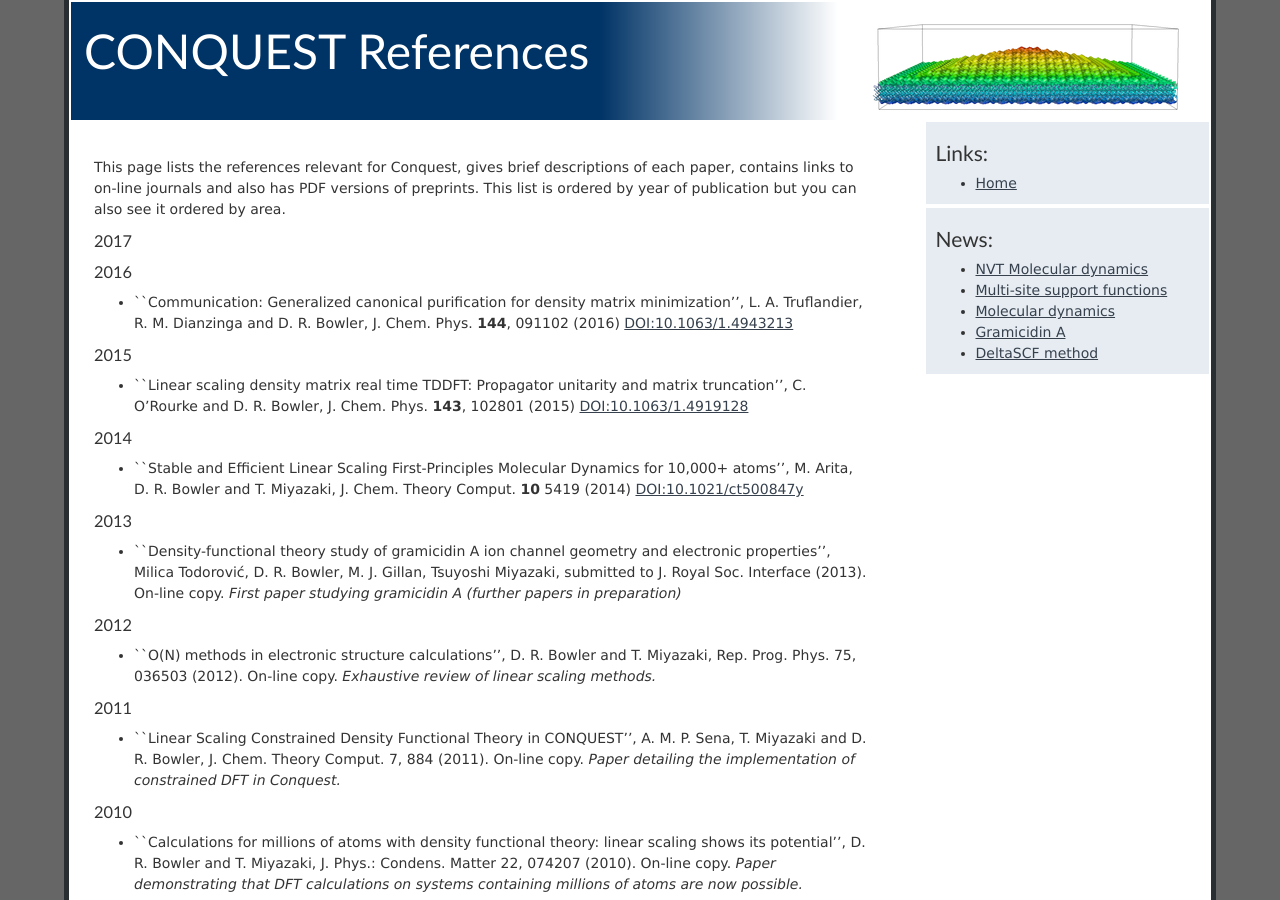
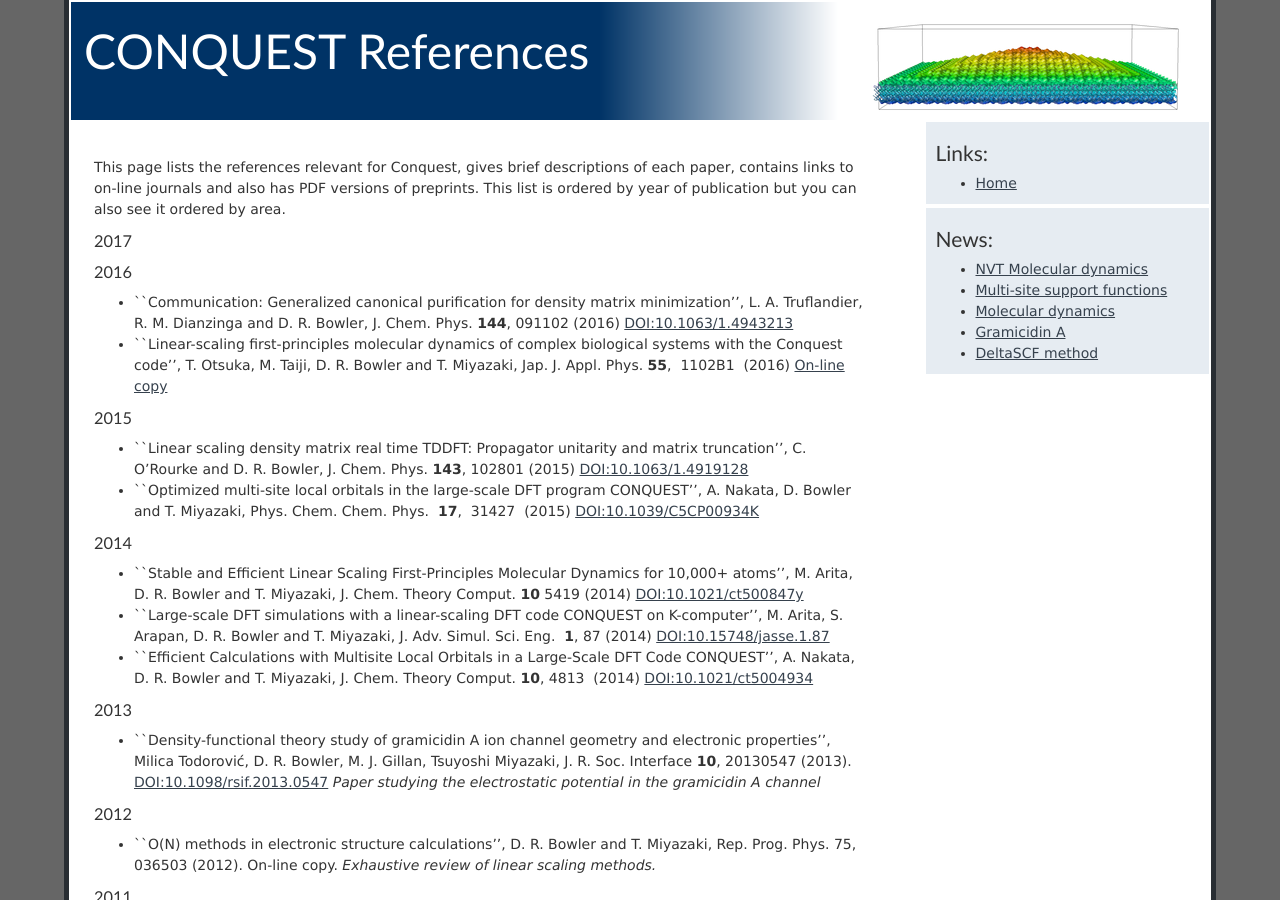
Before and after one commit to OrderN/OrderN.github.io, a Jekyll site: the page built from references.markdown, in a window 1280 px wide and 900 px high. Built offline with Jekyll 4.4.1, drawn with Linux system fonts in a browser that asks for light colours.

Commit message:
Updating old references and adding new
Added 2014-2016

```diff
--- a/references.markdown
+++ b/references.markdown
@@ -15,21 +15,25 @@
 <a name="Y2016"></a>
 
 * ``Communication: Generalized canonical purification for density matrix minimization'', L. A. Truflandier, R. M. Dianzinga and D. R. Bowler, J. Chem. Phys. **144**, 091102 (2016) [DOI:10.1063/1.4943213](http://dx.doi.org/10.1063/1.4943213)
+* ``Linear-scaling first-principles molecular dynamics of complex biological systems with the Conquest code'', T. Otsuka, M. Taiji, D. R. Bowler and T. Miyazaki, Jap. J. Appl. Phys. **55**,  1102B1  (2016) [On-line copy](http://iopscience.iop.org/article/10.7567/JJAP.55.1102B1)
 
 ### 2015
 <a name="Y2015"></a>
 
    * ``Linear scaling density matrix real time TDDFT: Propagator unitarity and matrix truncation'', C. O'Rourke and D. R. Bowler, J. Chem. Phys. **143**, 102801 (2015) [DOI:10.1063/1.4919128](http://dx.doi.org/10.1063/1.4919128)
+   * ``Optimized multi-site local orbitals in the large-scale DFT program CONQUEST'', A. Nakata, D. Bowler and T. Miyazaki, Phys. Chem. Chem. Phys.  **17**,  31427  (2015) [DOI:10.1039/C5CP00934K](http://dx.doi.org/10.1039/C5CP00934K)
 
 ### 2014
 <a name="Y2014"></a>
 
-* ``Stable and Efficient Linear Scaling First-Principles Molecular Dynamics for 10,000+ atoms'', M. Arita,  D. R. Bowler and T. Miyazaki, J. Chem. Theory Comput. **10** 5419 (2014) [DOI:10.1021/ct500847y](http://dx.doi.org/10.1021/ct500847y)
+   * ``Stable and Efficient Linear Scaling First-Principles Molecular Dynamics for 10,000+ atoms'', M. Arita,  D. R. Bowler and T. Miyazaki, J. Chem. Theory Comput. **10** 5419 (2014) [DOI:10.1021/ct500847y](http://dx.doi.org/10.1021/ct500847y)
+   * ``Large-scale DFT simulations with a linear-scaling DFT code CONQUEST on K-computer'', M. Arita, S. Arapan, D. R. Bowler and T. Miyazaki, J. Adv. Simul. Sci. Eng.  **1**, 87 (2014) [DOI:10.15748/jasse.1.87](http://dx.doi.org/10.15748/jasse.1.87)
+   * ``Efficient Calculations with Multisite Local Orbitals in a Large-Scale DFT Code CONQUEST'', A. Nakata, D. R. Bowler and T. Miyazaki, J. Chem. Theory Comput. **10**, 4813  (2014) [DOI:10.1021/ct5004934](http://dx.doi.org/10.1021/ct5004934)
 
 ### 2013
 <a name="Y2013"></a>
 
-   * ``Density-functional theory study of gramicidin A ion channel geometry and electronic properties'', Milica Todorović, D. R. Bowler, M. J. Gillan, Tsuyoshi Miyazaki, submitted to J. Royal Soc. Interface (2013). On-line copy. *First paper studying gramicidin A (further papers in preparation)*
+   * ``Density-functional theory study of gramicidin A ion channel geometry and electronic properties'', Milica Todorović, D. R. Bowler, M. J. Gillan, Tsuyoshi Miyazaki, J. R. Soc. Interface **10**, 20130547 (2013). [DOI:10.1098/rsif.2013.0547](http://dx.doi/org/10.1098/rsif.2013.0547) *Paper studying the electrostatic potential in the gramicidin A channel*
 
 ### 2012
 <a name="Y2012"></a>
```
